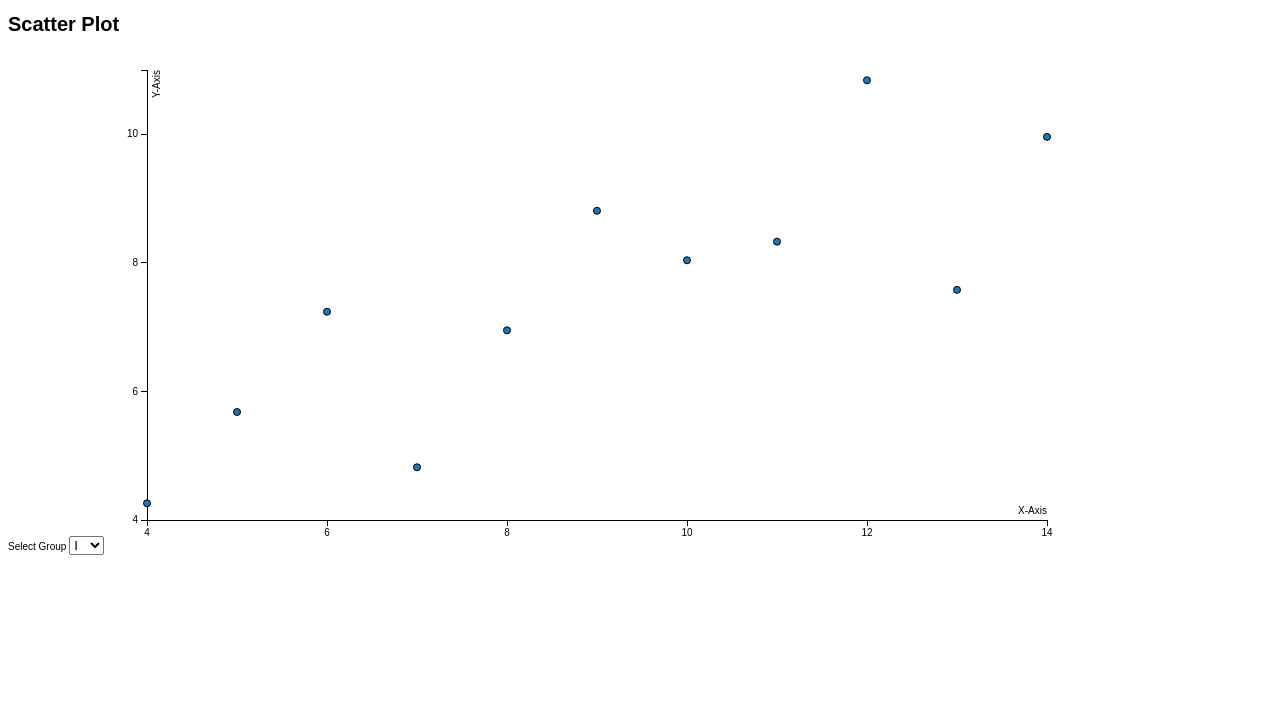
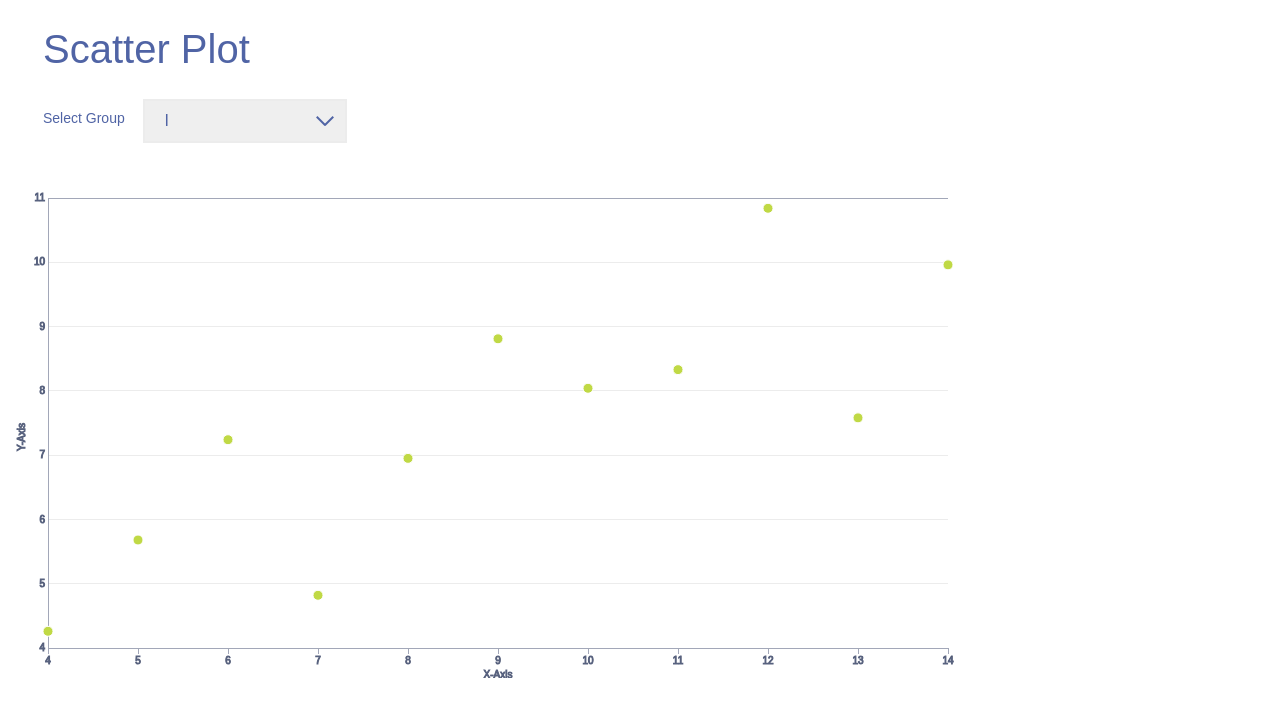
Before and after one commit to tsengsational/l2-challenge-d3, a website: page index.html in a window 1280 px wide. Drawn offline with nearby package versions, Linux system fonts and the light colour scheme.

Commit message:
added stylings for chart, title, and select

```diff
--- a/index.html
+++ b/index.html
@@ -1,6 +1,48 @@
 <!DOCTYPE html>
 <meta charset="utf-8">
 <style>
+    :root {
+        --text-color: #58627f;
+        --axis-color: #a2a7b8;
+        --chart-line-color: #ececec;
+        --copy-color: #5064a5;
+    }
+
+    h1.title {
+        font-weight: 300;
+        font-size: 40px;
+        margin-left: 35px;
+        color: var(--copy-color)
+    }
+
+    label.select-label {
+        color: var(--copy-color);
+        margin: 0 15px 0 35px;
+        font-size: 14px;
+    }
+
+    .styleSelect {
+        width: 200px;
+        overflow: hidden;
+        height: 40px;
+        display: inline-block;
+        vertical-align:middle;
+        border: 2px var(--chart-line-color) solid;
+        position: relative;
+    }
+
+    #groups {
+        width: 218px;
+        height: 40px;
+        border: 0px var(--chart-line-color) solid;
+        padding-left: 16px;
+        font-size: 16px;
+        color: var(--copy-color);
+    }
+
+    #chart {
+        margin-top: 35px;
+    }
 
     body {
         font: 10px sans-serif;
@@ -9,24 +51,60 @@ body {
     .axis path,
     .axis line {
         fill: none;
-  stroke: #000;
+        stroke: var(--axis-color);
         shape-rendering: crispEdges;
     }
 
+    .y.axis line {
+        stroke: var(--chart-line-color);
+    }
+
+    .axis .label {
+        stroke: var(--text-color);
+    }
+    .tick text {
+        stroke: var(--text-color);
+    }
+
     .dot {
-  stroke: #000;
+    stroke: #FFF;
+    z-index: 1;
+    }
+
+    .left-arrow, .right-arrow {
+        height: 2px;
+        width: 12px;
+        background-color: var(--copy-color);
+        position: absolute;
+    }
+
+    .left-arrow {
+        top: 19px;
+        right: 18px;
+        transform: rotate(45deg);
+    }
+
+    .right-arrow {
+        top: 19px;
+        right: 10px;
+        transform: rotate(-45deg);
     }
 
 </style>
 <body>
-<h1>Scatter Plot</h1>
-<label for="groups">Select Group</label>
+<h1 class="title" >Scatter Plot</h1>
+<label class="select-label" for="groups">Select Group</label>
+<div class="styleSelect">
     <select name="group" id="groups">
         <option value="I">I</option>
         <option value="II">II</option>
         <option value="III">III</option>
         <option value="IV">IV</option>
     </select>
+    <div class="left-arrow" ></div>
+    <div class="right-arrow" ></div>
+</div>
+<div id="chart"></div>
 <script src="http://d3js.org/d3.v3.min.js"></script>
 <script>
 
@@ -42,17 +120,18 @@ var x = d3.scale.linear()
 var y = d3.scale.linear()
     .range([height, 0]);
 
-var color = d3.scale.category10();
+// var color = d3.scale.category10();
 
 var xAxis = d3.svg.axis()
     .scale(x)
     .orient("bottom")
-    .ticks(5);
+    .ticks(12);
 
 var yAxis = d3.svg.axis()
     .scale(y)
     .orient("left")
-    .ticks(5);
+    .ticks(9)
+    .tickSize([-width]);
 
 function createChart (newData) {
     d3.csv("data.csv", function(error, data) {
@@ -67,7 +146,7 @@ function createChart (newData) {
         x.domain(d3.extent(sorted, function(d) { return d.x; })).nice();
         y.domain(d3.extent(sorted, function(d) { return d.y; })).nice();
 
-        var svg = d3.select("body").append("svg")
+        var svg = d3.select("body").select("#chart").append("svg")
             .attr("width", width + margin.left + margin.right)
             .attr("height", height + margin.top + margin.bottom)
             .append("g")
@@ -79,9 +158,9 @@ function createChart (newData) {
             .call(xAxis)
             .append("text")
             .attr("class", "label")
-            .attr("x", width)
-            .attr("y", -6)
-            .style("text-anchor", "end")
+            .attr("x", ((width/2)))
+            .attr("y", 30)
+            .style("text-anchor", "middle")
             .text("X-Axis");
 
         svg.append("g")
@@ -90,7 +169,8 @@ function createChart (newData) {
             .append("text")
             .attr("class", "label")
             .attr("transform", "rotate(-90)")
-            .attr("y", 6)
+            .attr("x", (-height/2))
+            .attr("y", -30)
             .attr("dy", ".71em")
             .style("text-anchor", "end")
             .text("Y-Axis")
@@ -99,12 +179,12 @@ function createChart (newData) {
             .data(sorted)
             .enter().append("circle")
             .attr("class", "dot")
-            .attr("r", 3.5)
+            .attr("r", 5)
             .attr("cx", function(d) {
                 return x(d.x);
                 })
             .attr("cy", function(d) { return y(d.y); })
-            .style("fill", function(d) { return color(d.group); });
+            .style("fill", function(d) { return "rgb(192,217,69)"; });
 
     });
 }
@@ -123,7 +203,7 @@ function updateChart(newData) {
         x.domain(d3.extent(sorted, function(d) { return d.x; })).nice();
         y.domain(d3.extent(sorted, function(d) { return d.y; })).nice();
 
-        var svg = d3.select("body").transition()
+        var svg = d3.select("body").select("#chart").transition()
         console.log(svg)
         svg.select(".x.axis")
             .duration(500)
@@ -141,7 +221,7 @@ function updateChart(newData) {
 
         dots.enter().append("circle")
             .attr("class", "dot")
-            .attr("r", 3.5)
+            .attr("r", 5)
 
 
         dots.transition()
```
Lines whose indentation alone changed are shown as unchanged.
